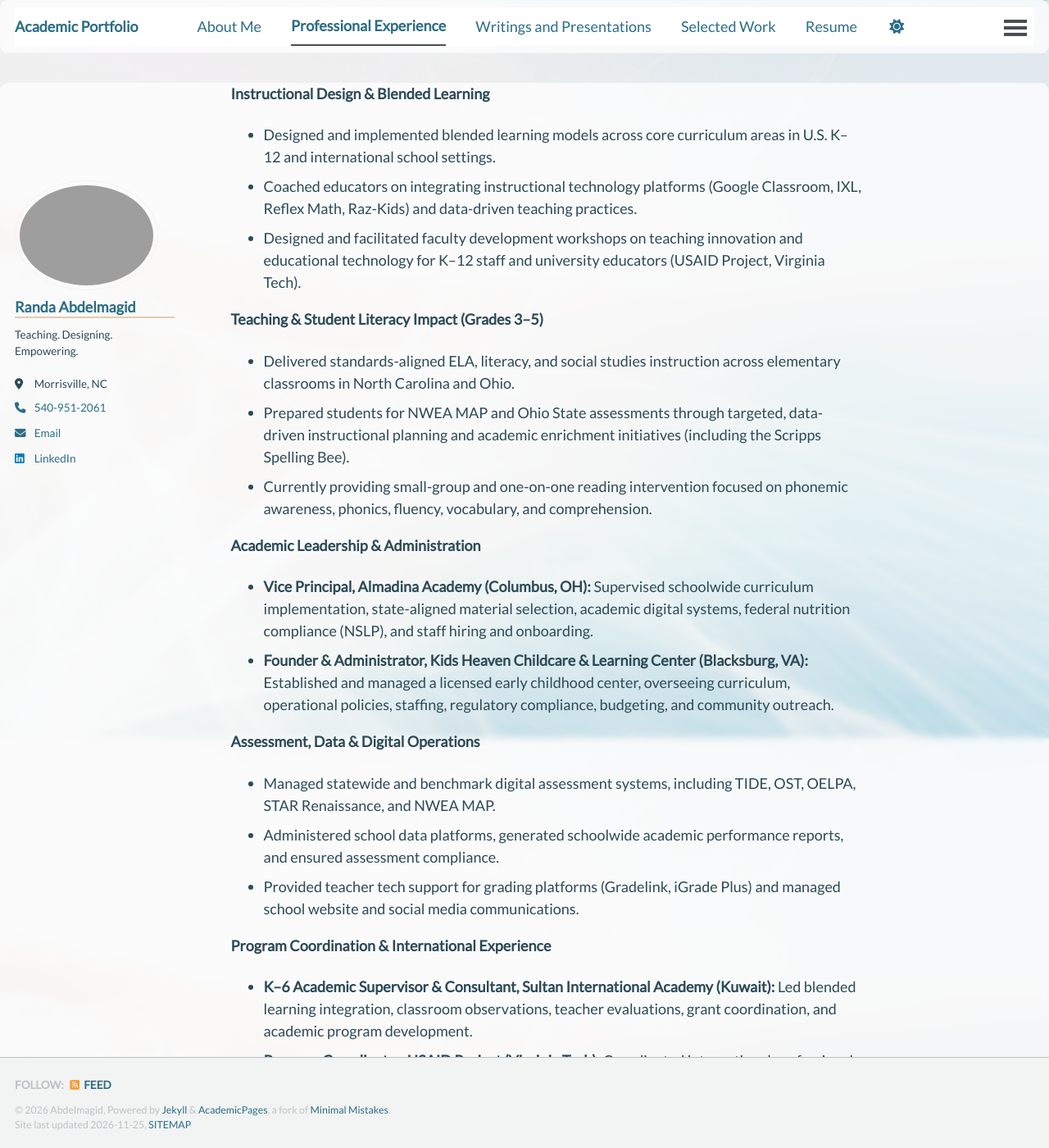
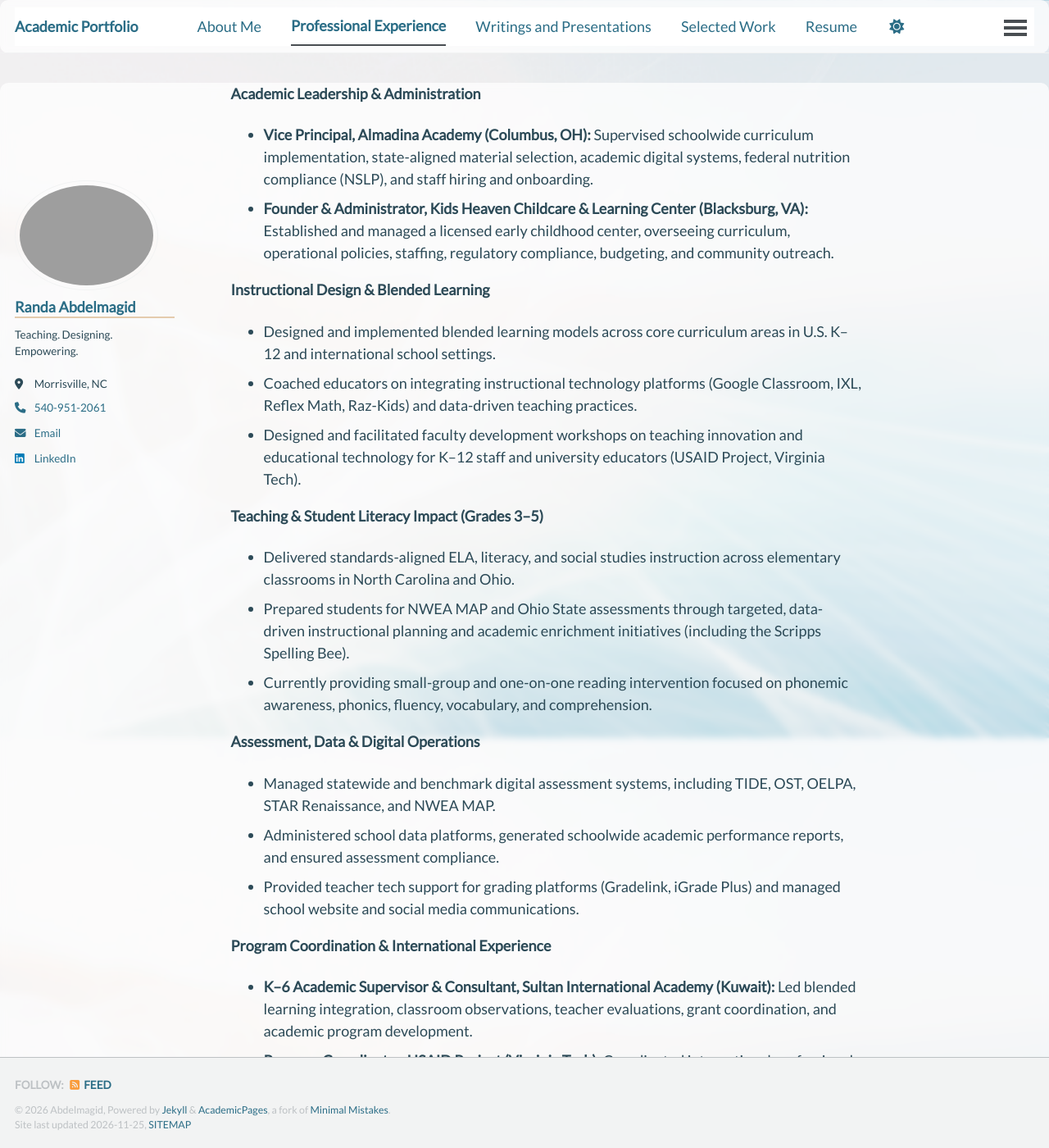
Before and after one commit to rfabdelmagid/rfabdelmagid.github.io, a Jekyll site: the page built from _pages/professionalexperience.html, in a window 1280 px wide and 1400 px high. Shown: the whole window at 82% size. Built offline with Jekyll 4.4.1, drawn with Linux system fonts in a browser that asks for light colours; a script bundle is joined from its source files by our own code; a style sheet for code colours, icons or effects is not loaded.

Commit message:
Update professionalexperience.html

```diff
--- a/_pages/professionalexperience.html
+++ b/_pages/professionalexperience.html
@@ -4,6 +4,14 @@ title: "Professional Experience"
 permalink: /professionalexperience/
 author_profile: true
 ---
+
+
+<p><strong>Academic Leadership & Administration</strong></p>
+
+<ul>
+  <li><strong>Vice Principal, Almadina Academy (Columbus, OH):</strong> Supervised schoolwide curriculum implementation, state-aligned material selection, academic digital systems, federal nutrition compliance (NSLP), and staff hiring and onboarding.</li>
+  <li><strong>Founder & Administrator, Kids Heaven Childcare &amp; Learning Center (Blacksburg, VA):</strong> Established and managed a licensed early childhood center, overseeing curriculum, operational policies, staffing, regulatory compliance, budgeting, and community outreach.</li>
+</ul>
 
 <p><strong>Instructional Design & Blended Learning</strong></p>
 
@@ -19,13 +27,6 @@ author_profile: true
   <li>Delivered standards-aligned ELA, literacy, and social studies instruction across elementary classrooms in North Carolina and Ohio.</li>
   <li>Prepared students for NWEA MAP and Ohio State assessments through targeted, data-driven instructional planning and academic enrichment initiatives (including the Scripps Spelling Bee).</li>
   <li>Currently providing small-group and one-on-one reading intervention focused on phonemic awareness, phonics, fluency, vocabulary, and comprehension.</li>
-</ul>
-
-<p><strong>Academic Leadership & Administration</strong></p>
-
-<ul>
-  <li><strong>Vice Principal, Almadina Academy (Columbus, OH):</strong> Supervised schoolwide curriculum implementation, state-aligned material selection, academic digital systems, federal nutrition compliance (NSLP), and staff hiring and onboarding.</li>
-  <li><strong>Founder & Administrator, Kids Heaven Childcare &amp; Learning Center (Blacksburg, VA):</strong> Established and managed a licensed early childhood center, overseeing curriculum, operational policies, staffing, regulatory compliance, budgeting, and community outreach.</li>
 </ul>
 
 <p><strong>Assessment, Data & Digital Operations</strong></p>
```
